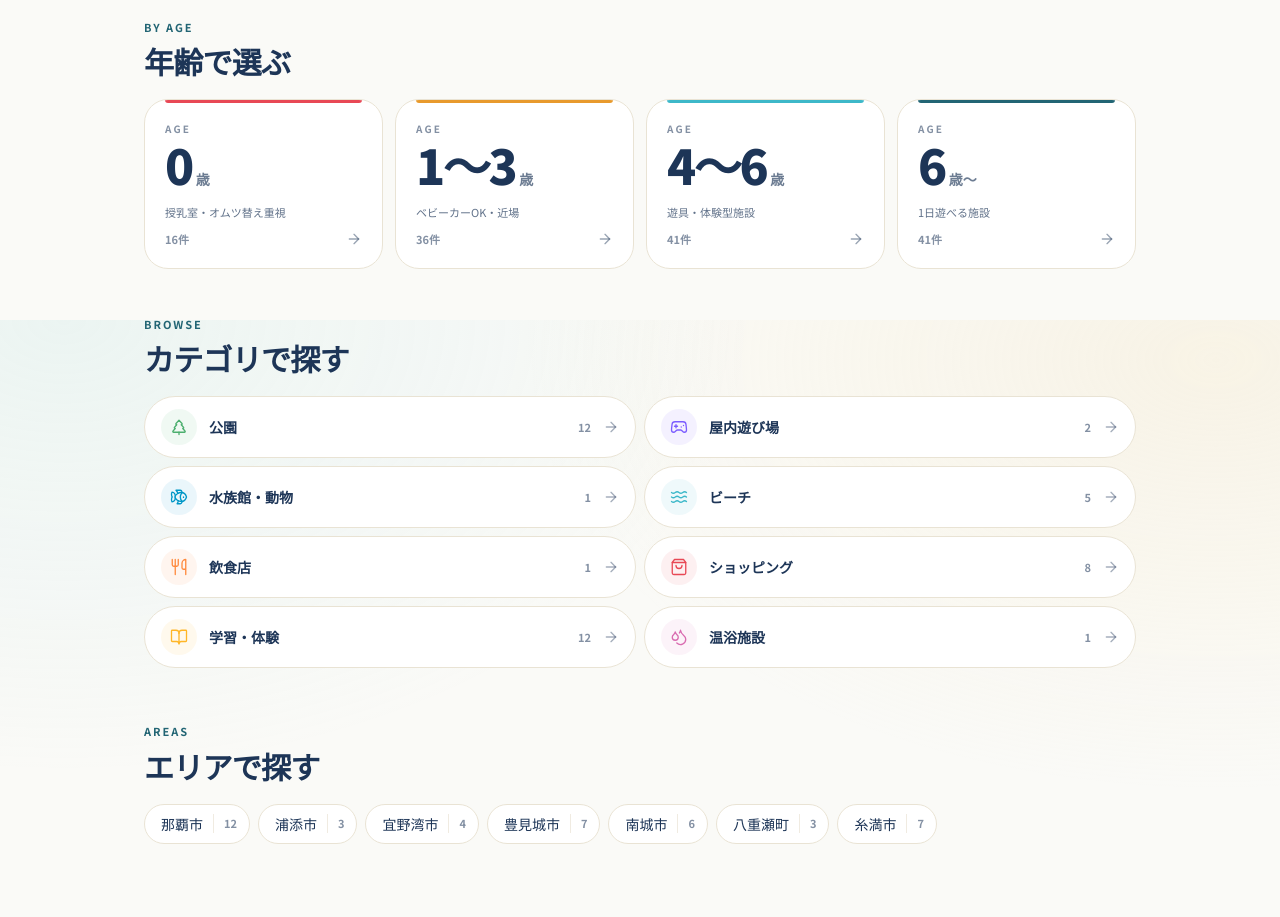
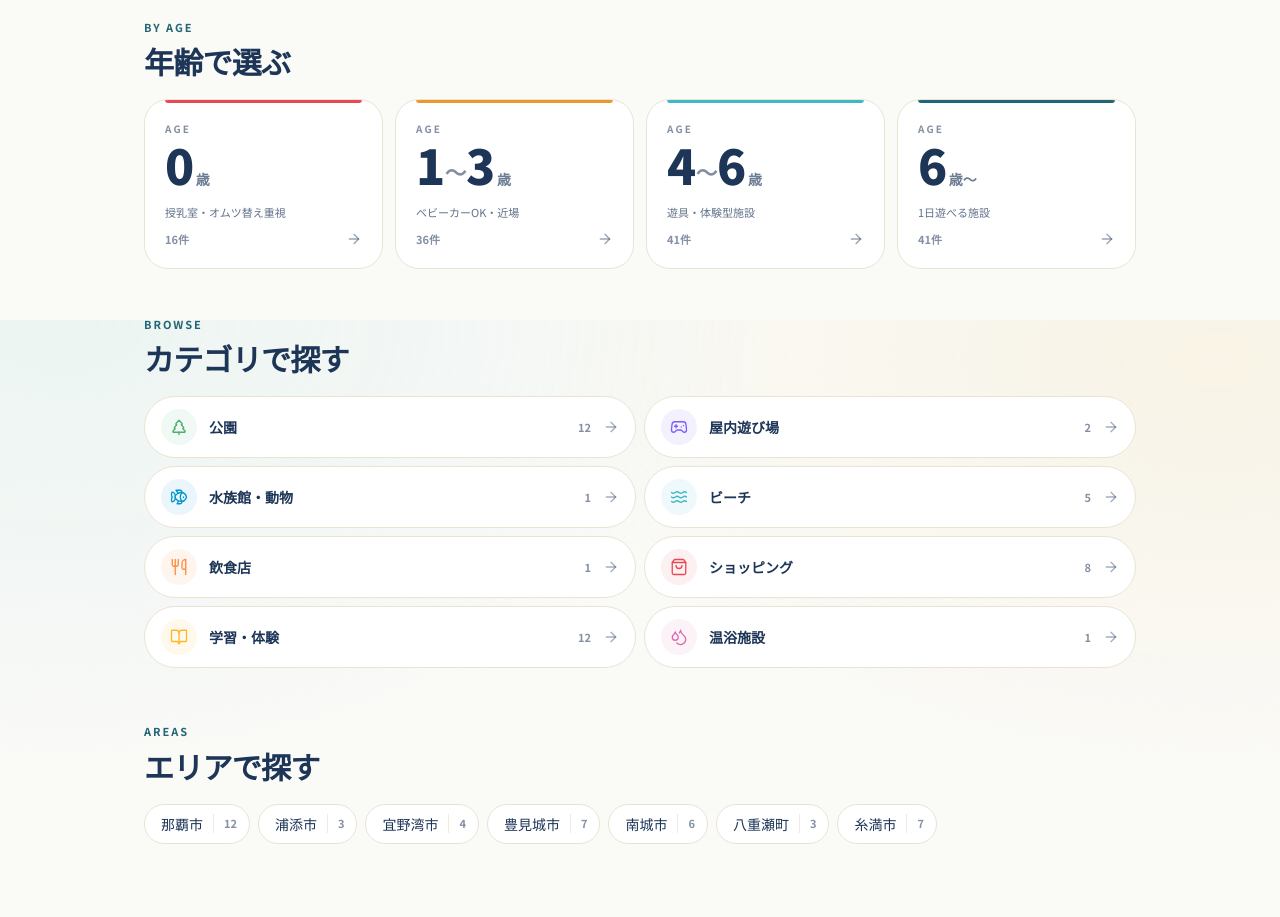
Before and after one commit to oshima0627/uchina-map, a Next.js app: page / in a window 1280 px wide. Shown: the part 1280-2197 px from the top of the page. Built offline with nearby package versions, Linux system fonts and the light colour scheme.

Commit message:
refine(home): shrink the wave separator in age range numerals
`1〜3` / `4〜6` の波線が数字と同サイズで主張しすぎていたため、
0.45em & グレーで控えめに表示。数字が主役、波線が脇役。

```diff
--- a/src/app/page.tsx
+++ b/src/app/page.tsx
@@ -337,7 +337,16 @@ export default function HomePage() {
                   </span>
                   <div className="mt-1.5 flex items-baseline gap-1 text-charcoal">
                     <span className="text-[2.75rem] md:text-5xl font-black tracking-[-0.05em] tabular-nums leading-[0.9]">
-                      {display}
+                      {display.split("〜").map((part, i) => (
+                        <span key={i}>
+                          {i > 0 && (
+                            <span className="text-[0.45em] font-bold text-charcoal/55 align-middle mx-0.5">
+                              〜
+                            </span>
+                          )}
+                          {part}
+                        </span>
+                      ))}
                     </span>
                     <span className="text-sm font-bold pb-1 text-charcoal/65">
                       {suffix}
```
